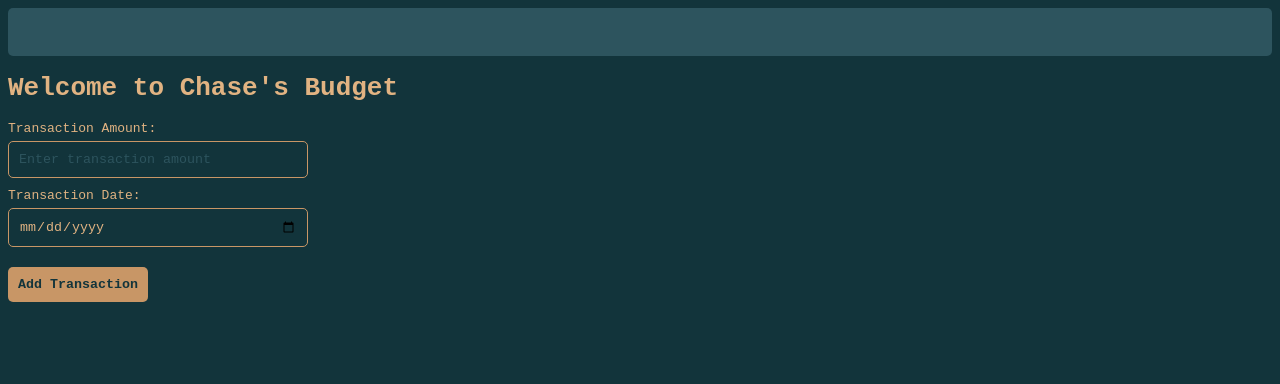
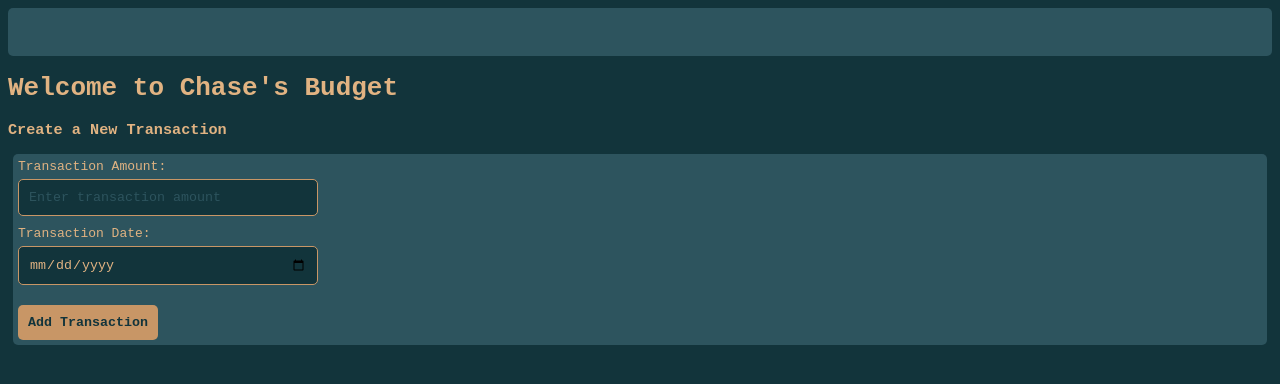
Before and after one commit to chasedevries/web-test, a plain HTML site: page views/budget.html in a window 1280 px wide. Drawn offline with Linux system fonts and the light colour scheme; files that its build step writes are made by us from their sources.

Commit message:
style create transaction form

```diff
--- a/views/budget.html
+++ b/views/budget.html
@@ -19,7 +19,8 @@
     <h1 class="heading">Welcome to Chase's Budget</h1>
     <div hx-trigger="load" hx-get="/budgetData"></div>
   </div>
-
+  <h3>Create a New Transaction</h3>
+  <div class="floating-box">
     <form hx-put="/create-transaction" hx-target="body" hx-swap="innerHTML">
       <div class="inputGroup">
         <label for="transactionAmount">Transaction Amount:</label>
@@ -31,6 +32,7 @@
       </div>
       <button class="floating-button" type="submit">Add Transaction</button>
     </form>
+  </div>
 </body>
 
 </html>
```
Lines whose indentation alone changed are shown as unchanged.
